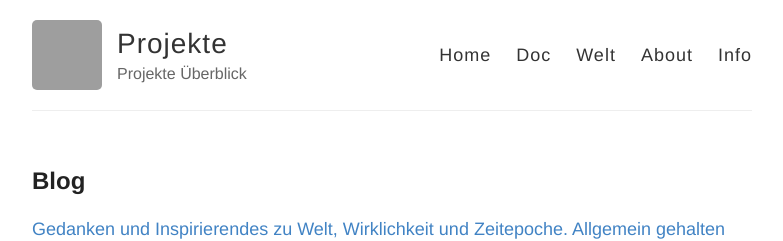
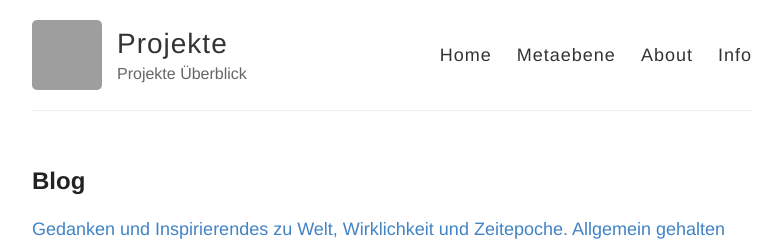
Before and after one commit to S2030c/projekte, a Jekyll site: the page built from index.html, in a window 1280 px wide. Shown: the top 241 px of the page, without its empty margins (248-1031 px from the left). Built offline with Jekyll 4.4.1, drawn with Linux system fonts in a browser that asks for light colours; grey boxes are pictures that could not be loaded.

Commit message:
Update default.html

```diff
--- a/_layouts/default.html
+++ b/_layouts/default.html
@@ -25,8 +25,7 @@
 
           <nav>
             <a href="{{ site.baseurl }}/" title="Home">Home</a>
-            <a href="{{ site.baseurl }}/doc/" title="weitere Texte">Doc</a>
-            <a href="{{ site.baseurl }}/doc/der-humanismus-als-weltbild/" title="Der Humanismus als Weltbild">Welt</a>
+            <a href="{{ site.baseurl }}/metaebene/" title="Die Perspektive der Metaebene">Metaebene</a>
             <a href="{{ site.baseurl }}/about/" title="Autor about">About</a>
             <a href="{{ site.baseurl }}/info/" title="Infos zum Angebot">Info</a>
           </nav>
```
